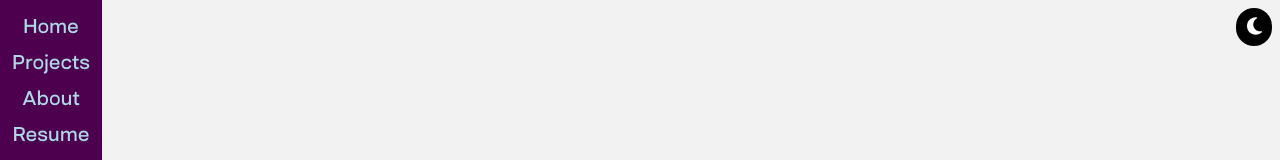
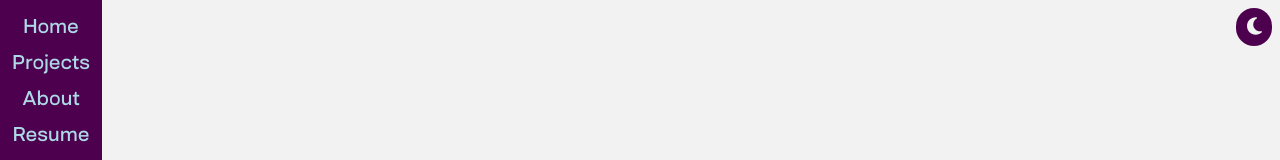
Before and after one commit to franco-ortega/portfolio-two, a Next.js app: page / in a window 1280 px wide. Both pictures are taken after a click on the button "Welcome". Shown: the top 160 px of the page. Built offline with nearby package versions, Linux system fonts and the light colour scheme.

Commit message:
refactor DarkButton colors to use custom properties

```diff
--- a/components/buttons/DarkButton.jsx
+++ b/components/buttons/DarkButton.jsx
@@ -3,17 +3,12 @@ import { faMoon } from '@fortawesome/free-solid-svg-icons';
 import Button from './Button';
 import styles from './DarkButton.module.scss';
 
-const DarkButton = ({ handler, darkMode }) => {
+const DarkButton = ({ handler }) => {
   return (
     <Button
-      customStyles={`${styles.DarkButton} ${darkMode && styles.DarkMode}`}
+      customStyles={styles.DarkButton}
       handler={handler}
-      text={
-        <FontAwesomeIcon
-          icon={faMoon}
-          style={{ fontSize: 20, color: `${darkMode ? 'black' : 'white'}` }}
-        />
-      }
+      text={<FontAwesomeIcon icon={faMoon} style={{ fontSize: 20 }} />}
     ></Button>
   );
 };
--- a/components/buttons/DarkButton.module.scss
+++ b/components/buttons/DarkButton.module.scss
@@ -1,7 +1,8 @@
 @use '../../styles/scss/' as *;
 
 .DarkButton {
-  background-color: black;
+  background-color: var(--color-dark);
+  color: var(--color-light);
   border-width: 2rem;
   border: none;
   border-radius: 100vmax;
@@ -14,7 +15,3 @@
     top: 0.5rem;
   }
 }
-
-.DarkMode {
-  background-color: white;
-}
--- a/components/layout/Layout.jsx
+++ b/components/layout/Layout.jsx
@@ -12,7 +12,7 @@ const Layout = ({ children }) => {
       data-testid='layout'
     >
       <Nav />
-      <DarkButton handler={onDarkModeClick} darkMode={darkMode} />
+      <DarkButton handler={onDarkModeClick} />
 
       <main>{children}</main>
     </div>
```
